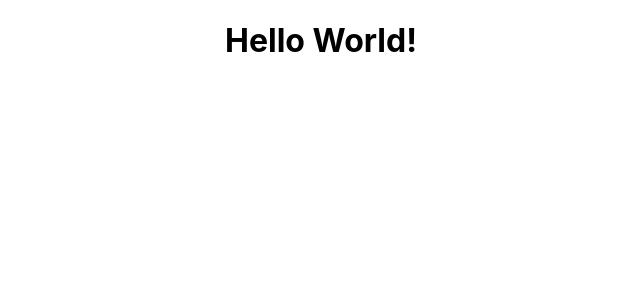
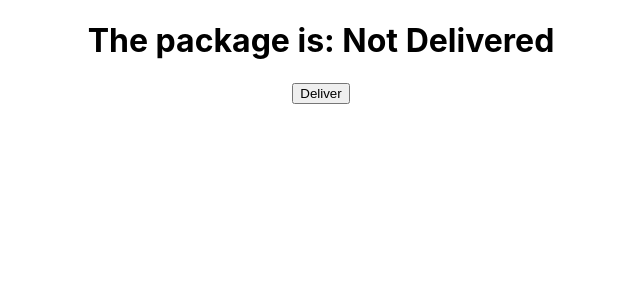
Before and after one commit to Abhiroop25902/react-hooks-course, a React (Create React App) app: page / in a window 1280 px wide. Shown: the top 300 px of the page, without its empty margins (319-959 px from the left). Built offline with nearby package versions, Linux system fonts and the light colour scheme; the HTML template or start-up script is replaced by a standard one.

Commit message:
Incorporating the useState Hook

```diff
--- a/src/App.js
+++ b/src/App.js
@@ -1,10 +1,13 @@
-import logo from './logo.svg';
 import './App.css';
+import {useState} from "react";
 
 function App() {
-  return (
+  const [status, setStatus] = useState('Not Delivered');
+
+    return (
     <div className="App">
-      <h1>Hello World!</h1>
+      <h1>The package is: {status}</h1>
+      <button onClick={() => setStatus('Delivered')}>Deliver</button>
     </div>
   );
 }
```
